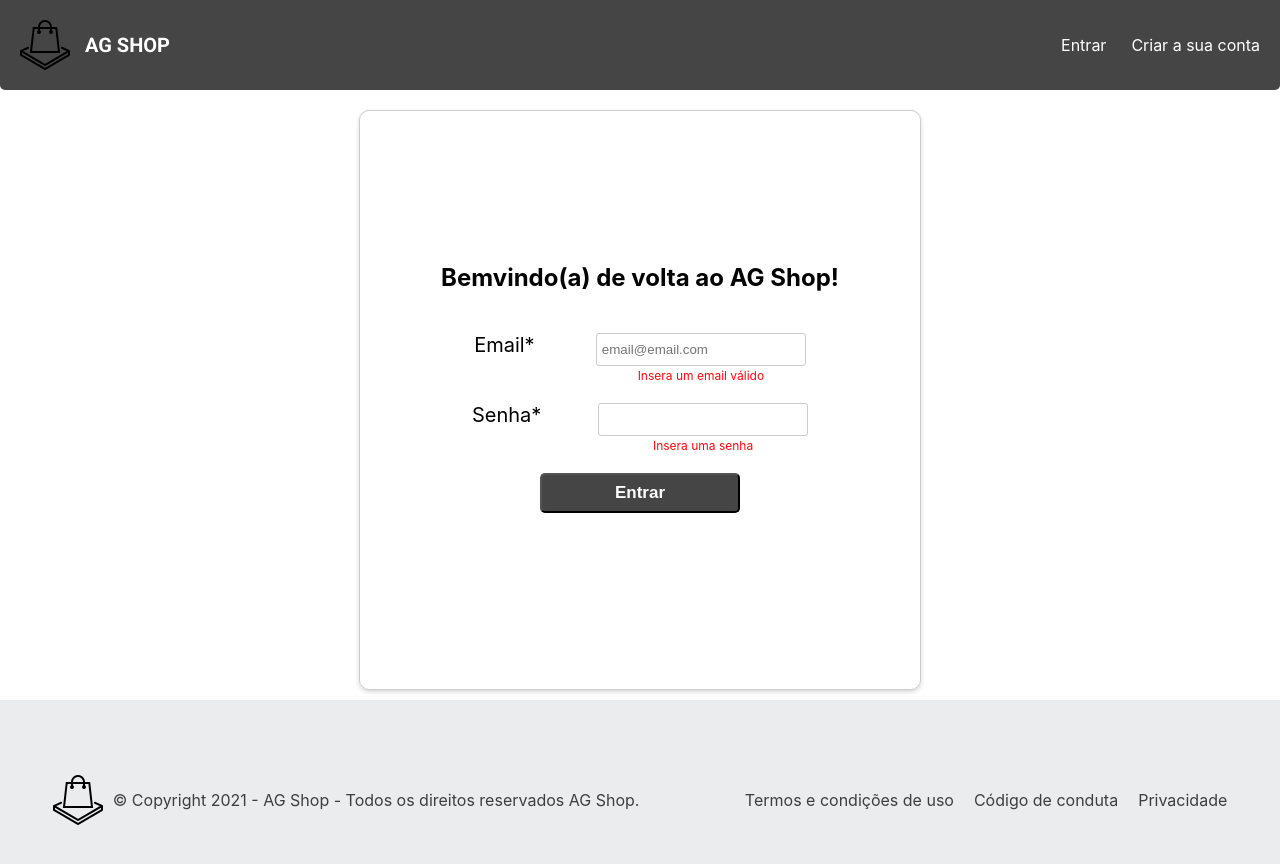
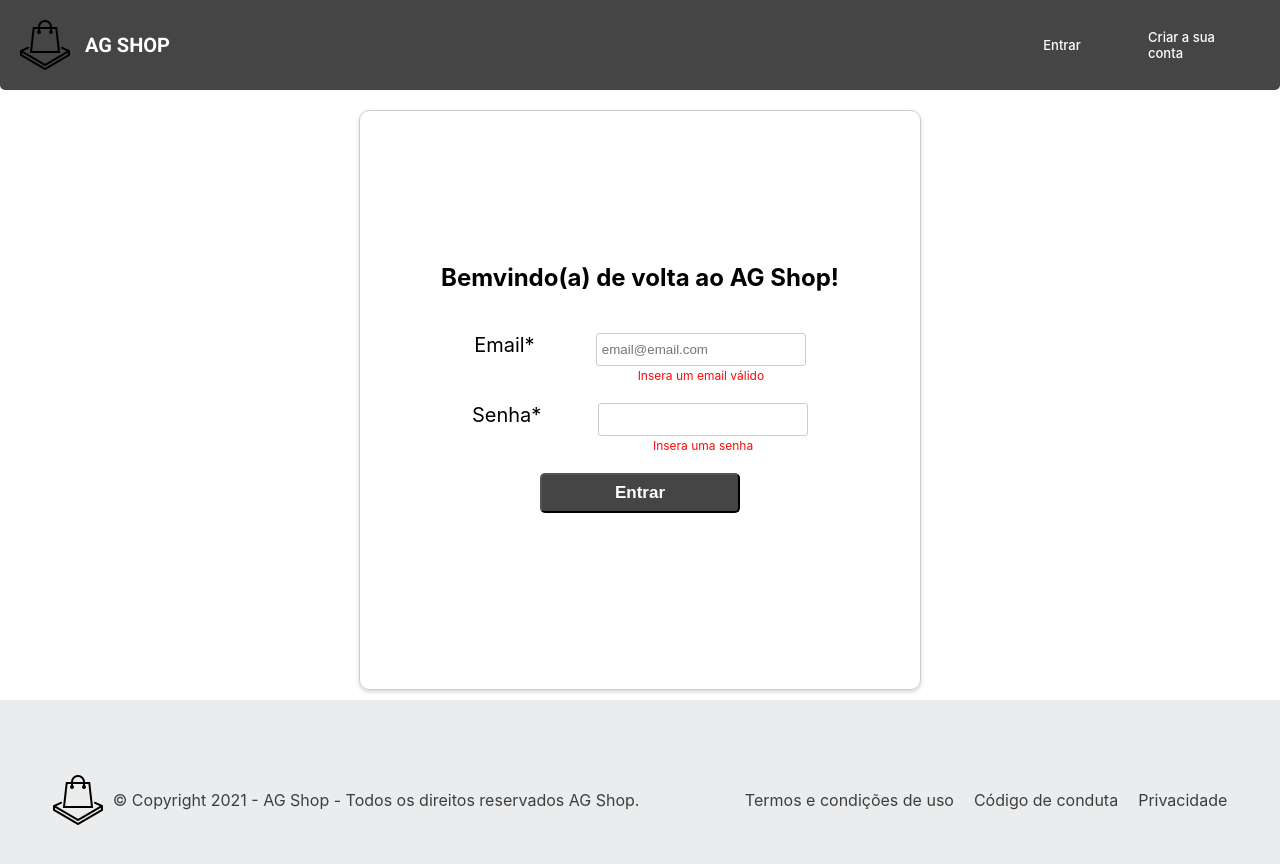
Before and after one commit to AlainNgauthier/ag-ecommerce, a React (Create React App) app in the folder client/: page /signin in a window 1280 px wide. Shown: the top 864 px of the page. Built offline with nearby package versions, Linux system fonts and the light colour scheme; no server answers; what strapi-sdk-javascript would draw is missing.

Commit message:
Fixing Navbar styles

```diff
--- a/client/src/components/Navbar/Navbar.css
+++ b/client/src/components/Navbar/Navbar.css
@@ -13,6 +13,10 @@
   background-color: #454545;
   color: #ffffff;
   border-radius: 0px 0px 5px 5px;
+}
+
+a {
+  color: #ffffff;
 }
 
 .navbar__logo {
@@ -32,26 +36,25 @@
   display: flex;
   justify-content: space-between;
   align-items: center;
-  gap: 25px;
+  gap: 15px;
 }
 
-a {
-  color: #ffffff;
-}
-/*
-.navbar__link:hover {
-  font-weight: bold;
-}
-*/
-.navbar--signout {
+/* .navbar__menu > span::first-letter {
+  font-size: 40px;
+} */
+.navbar__link {
+  width: 122px;
   padding: 10px;
   display: flex;
   align-items: center;
-  color: #ffffff;
-  font-weight: 700;
-  background: #b61212;
-  border: 1px solid #b61212;
-  cursor: pointer;
+  justify-content: center;
+  font-size: 13px;
+  font-weight: 500;
+}
+
+.navbar__link:hover {
+  border: 1px solid #ffffff;
+  transition: all 0.2s ease;
 }
 
 @media screen and (max-width: 400px) {
--- a/client/src/components/Signup/Signup.css
+++ b/client/src/components/Signup/Signup.css
@@ -78,8 +78,13 @@
   cursor: pointer;
 }
 
+.form--btn:active {
+  transform: translateY(3px);
+}
+
 .form--btn:disabled {
-  background: #ffffff;
+  background: #fa0b0b54;
+  cursor: wait;
 }
 
 .div-redirect {
```
